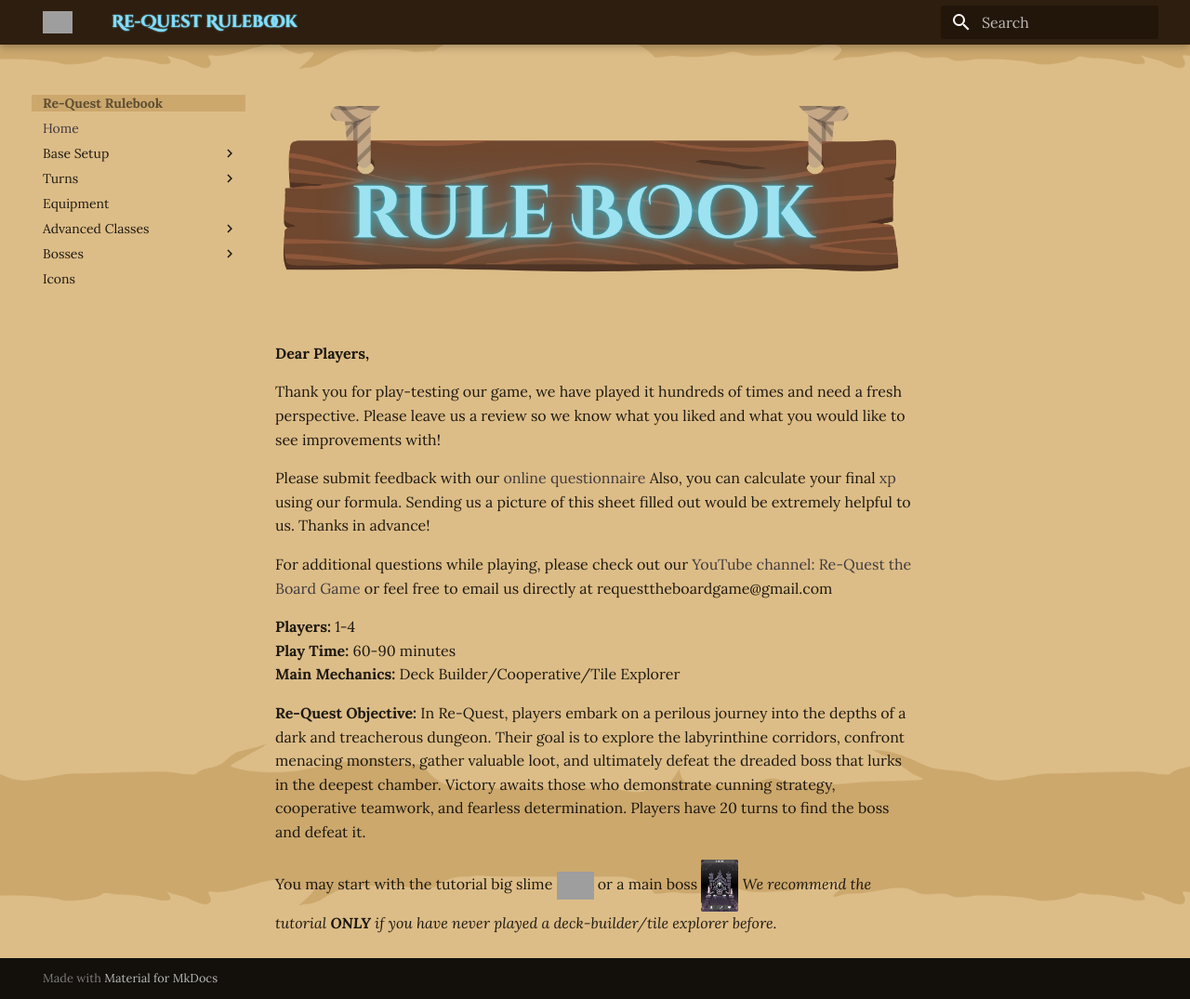
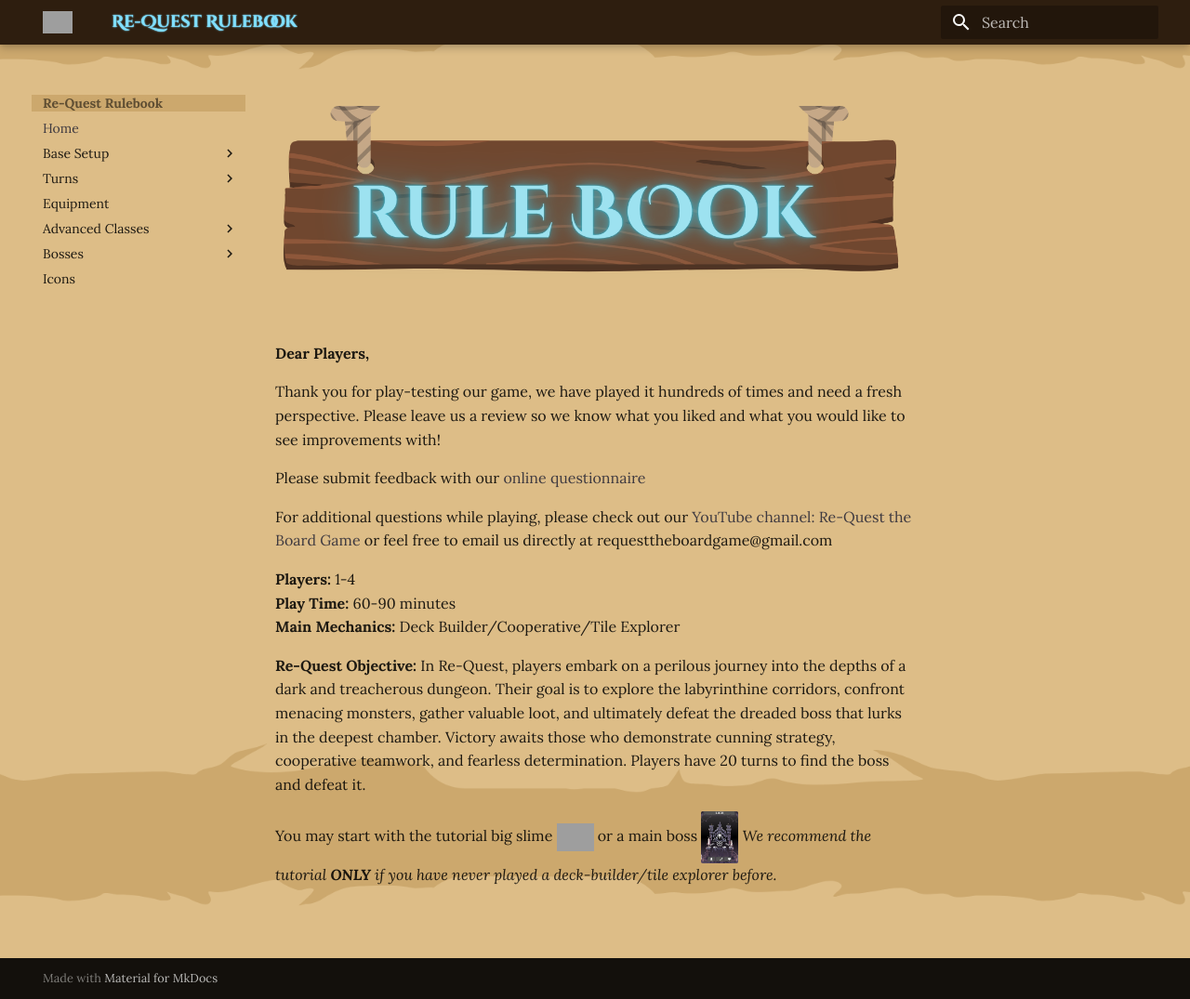
Before and after one commit to ReQuestTheBoardGame/Rulebook, an MkDocs documentation site: the page built from docs/home.md, in a window 1280 px wide and 1075 px high. Shown: the whole window at 93% size. Built offline with MkDocs 1.6.1 and Material for MkDocs 9.7.7, drawn with Linux system fonts in a browser that asks for light colours; grey boxes are pictures that could not be loaded.

Commit message:
Update home.md http110/0101

```diff
--- a/docs/home.md
+++ b/docs/home.md
@@ -6,7 +6,7 @@
 Thank you for play-testing our game, we have played it hundreds of times and need a fresh perspective. Please leave us a review so we know what you liked and what you would like to see improvements with!
 
 Please submit feedback with our [online questionnaire](https://docs.google.com/forms/d/e/1FAIpQLSfWew6k4cCX-ZpNv6WRmzdel9AiCaKONWEvJv0i6ITjx0MtJg/viewform?usp=header)
-  Also, you can calculate your final [xp](http://127.0.0.1:8000/xp.html) using our formula. Sending us a picture of this sheet filled out would be extremely helpful to us. Thanks in advance!
+
 
 For additional questions while playing, please check out our [YouTube channel: Re-Quest the Board Game](https://www.youtube.com/@Re-QuestTheBoardGame) or feel free to email us directly at requesttheboardgame@gmail.com
 
```
